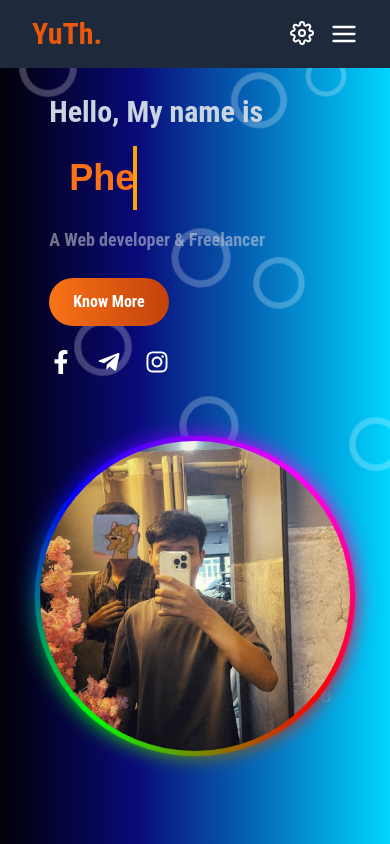
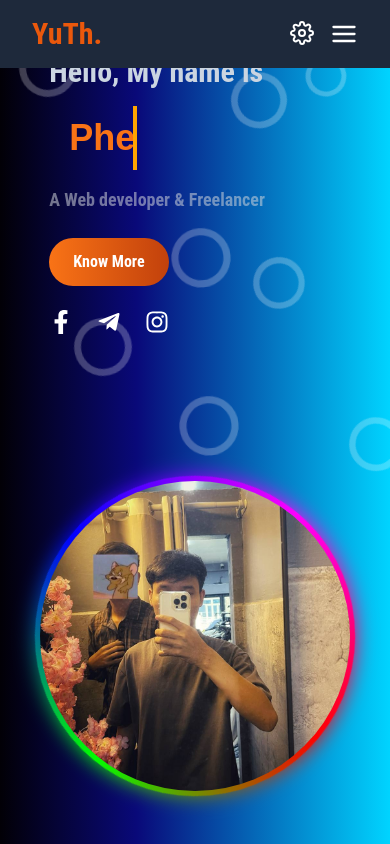
Before and after one commit to yuth04/my-portfolio, a React (Vite) app: page / in a window 390 px wide. Shown: the top 844 px of the page. Built offline with nearby package versions, Linux system fonts and the light colour scheme.

Commit message:
remove padding

```diff
--- a/src/components/Hero.jsx
+++ b/src/components/Hero.jsx
@@ -10,7 +10,7 @@ const Hero = () => {
     <>
       <section
         id="home"
-        className="px-12 py-20 w-full flex flex-col md:flex-row items-center justify-around min-h-screen   text-gray-500  transition-colors duration-300o overflow-x-hidden"
+        className="px-12 w-full flex flex-col md:flex-row items-center justify-around min-h-screen text-gray-500   duration-300 overflow-x-hidden overflow-y-hidden"
       >
         {/* hero background */}
         <div className="wrapper">
--- a/src/styles/wrapper.css
+++ b/src/styles/wrapper.css
@@ -1,7 +1,7 @@
 .wrapper {
    position: absolute;
-   top: 0;
-   left: 0;
+   /* top: 0;
+   left: 0; */
    width: 100%;
    height: 100%;
    overflow: hidden;
```
